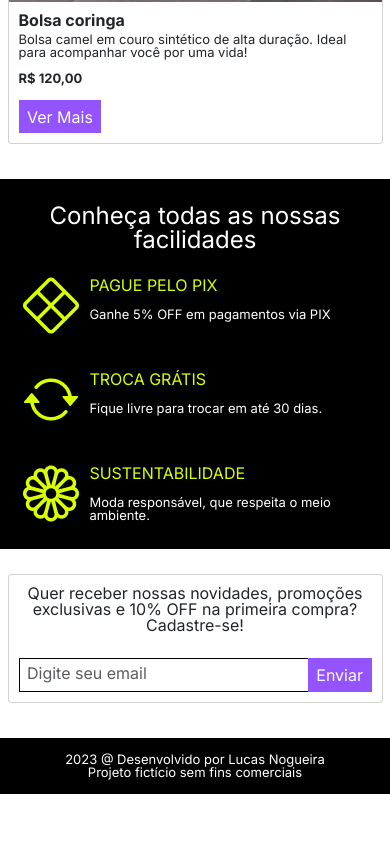
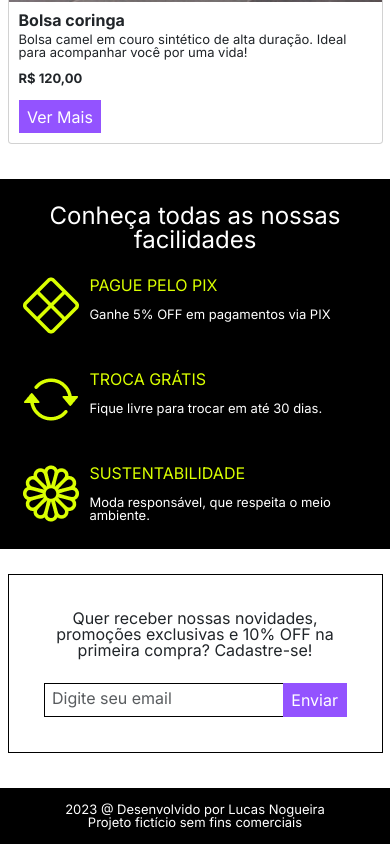
Before and after one commit to lucasnoguueira/Loja-Meteora, a plain HTML site: page index.html in a window 390 px wide. Shown: the part 4974-5818 px from the top of the page. Before the commit the page ends 5768 px from the top, so only its background shows below. Drawn offline with nearby package versions, Linux system fonts and the light colour scheme.

Commit message:
update layout mobile

```diff
--- a/index.html
+++ b/index.html
@@ -251,7 +251,7 @@
         </div>
     </section>
 
-    <section>
+    <section style="background-color: black;">
         <div class="container" id="facilidades">
             <div class="facilidades">
                 <div class="title1">
@@ -299,8 +299,8 @@
     <section>
         <div class="container">
             <div class="newsletter">
-                <div class="card">
-                    <div class="card-body">
+                <div class="card" id="cardNews">
+                    <div class="card-body" id="cardBodyNews">
                         <p class="card-text" id="newsText">Quer receber nossas novidades, promoções exclusivas e 10% OFF na primeira compra? Cadastre-se!</p>
                         <form>
                             <div class="form-group">
--- a/src/css/style.css
+++ b/src/css/style.css
@@ -193,6 +193,15 @@ aside {
   margin-top: 25px;
 }
 
+#cardNews {
+  border-radius: 0;
+  border: 1px solid black;
+}
+
+#cardBodyNews {
+  padding: 35px;
+}
+
 #newsText {
   font-size: 16px;
   text-align: center;
```
